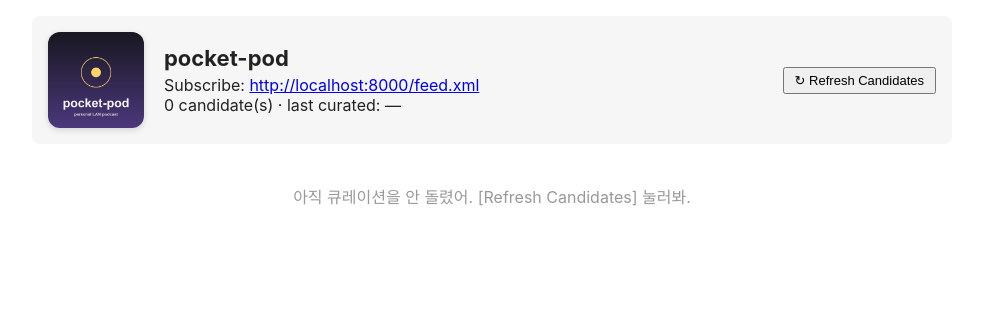
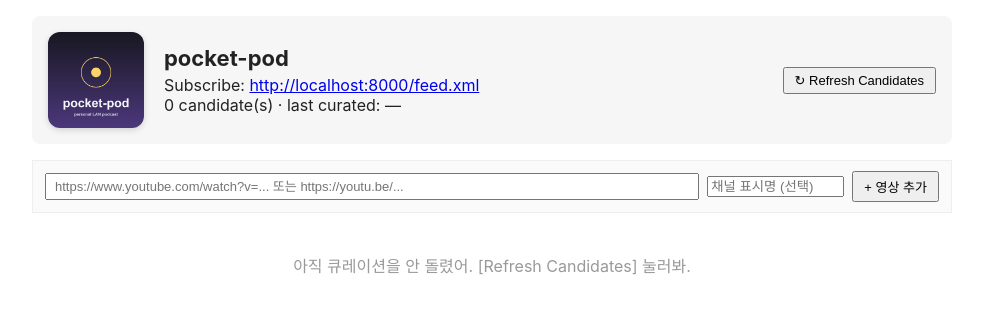
Before and after one commit to seonyoung-kim/pocket-pod-7c3f9a, a Flask app: page / in a window 1280 px wide. Shown: the part 61-375 px from the top of the page, without its empty margins (148-1131 px from the left). Run offline with Flask 3, Linux system fonts and the light colour scheme; parts of the project's set-up code (start-up, migrations or seed data) failed here and were passed over.

Commit message:
feat(ui): add a YouTube URL directly to candidates
New POST /candidates/add accepts a URL (watch / youtu.be / shorts /
embed / bare id), runs the existing _ytdlp_video_meta deep fetch, and
inserts the resulting Candidate at the top of the list. Duplicate checks
against state.candidates + state.episodes prevent re-add.

Failures (invalid URL, anti-bot, etc.) flash a message via Flask's
built-in flash system; base.html renders the queue below the nav.
Requires app.secret_key (POCKET_POD_SECRET env, defaults to a dev value).

New extract_video_id helper covers all 5 url shapes.

51 tests pass (4 new).

Co-Authored-By: Claude Opus 4.7 (1M context) <noreply@anthropic.com>

```diff
--- a/app.py
+++ b/app.py
@@ -5,9 +5,9 @@ import threading
 from datetime import datetime, timezone, timedelta
 from pathlib import Path
 
-from flask import Flask, redirect, render_template, request, url_for
+from flask import Flask, flash, redirect, render_template, request, url_for
 
-from scripts.curator import run_curation
+from scripts.curator import extract_video_id, run_curation, video_id_to_candidate
 from scripts.downloader import default_deps, download_one, regenerate_feed
 from scripts.rss_builder import FeedMeta
 from scripts.state import Candidate, SkippedEntry, load_state, save_state
@@ -41,6 +41,7 @@ FEED_META = FeedMeta(
 
 
 app = Flask(__name__)
+app.secret_key = os.environ.get("POCKET_POD_SECRET", "pocket-pod-dev-secret")
 download_queue: queue.Queue[Candidate] = queue.Queue()
 
 # /curate 중복 호출 방어 — non-blocking lock + flag.
@@ -136,6 +137,42 @@ def curate():
         return redirect(url_for("index"))
     _curate_running = True
     threading.Thread(target=_run_curate_in_bg, daemon=True).start()
+    return redirect(url_for("index"))
+
+
+@app.route("/candidates/add", methods=["POST"])
+def candidates_add():
+    """수동으로 YouTube URL 을 후보 리스트에 추가. anti-bot 등으로 메타 fetch 가
+    실패하면 flash 로 알리고 후보는 추가하지 않는다."""
+    url = (request.form.get("url") or "").strip()
+    alias = (request.form.get("alias") or "").strip() or None
+    if not url:
+        flash("URL을 입력해줘.", "error")
+        return redirect(url_for("index"))
+    vid = extract_video_id(url)
+    if not vid:
+        flash(f"YouTube URL이 아닌 것 같아: {url}", "error")
+        return redirect(url_for("index"))
+
+    state = load_state(STATE_PATH)
+    if any(c.video_id == vid for c in state.candidates):
+        flash(f"이미 후보에 있어: {vid}", "info")
+        return redirect(url_for("index"))
+    if any(e.video_id == vid for e in state.episodes):
+        flash(f"이미 다운로드한 영상이야: {vid}", "info")
+        return redirect(url_for("index"))
+
+    try:
+        cand = video_id_to_candidate(vid, alias=alias)
+    except Exception as e:
+        flash(f"메타 fetch 실패 ({vid}): {e}", "error")
+        return redirect(url_for("index"))
+
+    state.candidates.insert(0, cand)
+    # 한 번이라도 추가하면 last_curated_at 도 갱신해서 페이지에 stale 표시 안 보이게.
+    state.last_curated_at = _kst_now()
+    save_state(STATE_PATH, state)
+    flash(f"추가됨: {cand.title or vid}", "info")
     return redirect(url_for("index"))
 
 
--- a/scripts/curator.py
+++ b/scripts/curator.py
@@ -2,6 +2,7 @@ from __future__ import annotations
 import argparse
 import logging
 import os
+import re
 import sys
 from dataclasses import dataclass
 from datetime import date, datetime, timedelta, timezone
@@ -12,6 +13,25 @@ from yt_dlp import YoutubeDL, DownloadError
 
 from scripts.state import Candidate, State, load_state, save_state
 from scripts.watchlist import ChannelEntry, Watchlist, load_watchlist
+
+
+_VIDEO_ID_PATTERNS = [
+    re.compile(r"youtube\.com/watch\?[^#]*?v=([A-Za-z0-9_-]{11})"),
+    re.compile(r"youtu\.be/([A-Za-z0-9_-]{11})"),
+    re.compile(r"youtube\.com/shorts/([A-Za-z0-9_-]{11})"),
+    re.compile(r"youtube\.com/embed/([A-Za-z0-9_-]{11})"),
+    re.compile(r"^([A-Za-z0-9_-]{11})$"),
+]
+
+
+def extract_video_id(url_or_id: str) -> str | None:
+    """YouTube URL 또는 video_id 11자 토큰에서 video_id 추출."""
+    s = (url_or_id or "").strip()
+    for pat in _VIDEO_ID_PATTERNS:
+        m = pat.search(s)
+        if m:
+            return m.group(1)
+    return None
 
 
 log = logging.getLogger(__name__)
@@ -100,6 +120,30 @@ def _enrich_if_missing(v: VideoMeta) -> VideoMeta:
         view_count=v.view_count if v.view_count is not None else info.get("view_count"),
         upload_date_yyyymmdd=v.upload_date_yyyymmdd or info.get("upload_date"),
         thumbnail_url=v.thumbnail_url or info.get("thumbnail", ""),
+    )
+
+
+def video_id_to_candidate(video_id: str, alias: str | None = None) -> Candidate:
+    """수동 추가용: video_id 만으로 deep fetch 해서 Candidate 생성.
+    anti-bot 등으로 fetch 실패하면 DownloadError 전파."""
+    info = _ytdlp_video_meta(video_id)
+    today = date.today()
+    upload_yyyymmdd = info.get("upload_date") or today.strftime("%Y%m%d")
+    up = _parse_upload(upload_yyyymmdd)
+    view_count = int(info.get("view_count") or 0)
+    return Candidate(
+        video_id=video_id,
+        channel_id=info.get("channel_id") or "",
+        channel_name=info.get("channel") or info.get("uploader") or "",
+        channel_alias=alias or "",
+        title=info.get("title") or "",
+        duration_sec=int(info.get("duration") or 0),
+        view_count=view_count,
+        upload_date=up.isoformat(),
+        days_old=(today - up).days,
+        url=f"https://www.youtube.com/watch?v={video_id}",
+        thumbnail_url=info.get("thumbnail") or "",
+        score=float(view_count),
     )
 
 
--- a/templates/base.html
+++ b/templates/base.html
@@ -37,6 +37,16 @@
                            object-fit: cover;
                            box-shadow: 0 2px 6px rgba(0,0,0,0.15); }
     .podcast-header h1 { margin: 0 0 4px; font-size: 22px; }
+    .add-video-form { margin: 8px 0 16px; padding: 10px 12px;
+                       background: #fafafa; border: 1px solid #eee;
+                       display: flex; gap: 8px; align-items: center;
+                       flex-wrap: wrap; }
+    .add-video-form input[type=url] { flex: 1; min-width: 280px;
+                                       padding: 4px 8px; font-size: 13px; }
+    .flash { padding: 8px 12px; margin: 8px 0; border-radius: 4px;
+              font-size: 13px; }
+    .flash-error { background: #fee; color: #c33; border: 1px solid #fcc; }
+    .flash-info  { background: #eef; color: #336; border: 1px solid #ccf; }
   </style>
 </head>
 <body>
@@ -45,6 +55,11 @@
     <a href="/watchlist" class="{{ 'active' if active == 'watchlist' else '' }}">Watchlist</a>
     <a href="/episodes" class="{{ 'active' if active == 'episodes' else '' }}">Episodes</a>
   </nav>
+  {% with msgs = get_flashed_messages(with_categories=true) %}
+    {% for category, message in msgs %}
+      <div class="flash flash-{{ category }}">{{ message }}</div>
+    {% endfor %}
+  {% endwith %}
   {% block body %}{% endblock %}
 </body>
 </html>
--- a/templates/candidates.html
+++ b/templates/candidates.html
@@ -28,6 +28,13 @@
       setTimeout(function() { location.reload(); }, 5000);
     </script>
   {% endif %}
+
+  <form method="post" action="/candidates/add" class="add-video-form">
+    <input name="url" type="url" required
+           placeholder="https://www.youtube.com/watch?v=... 또는 https://youtu.be/...">
+    <input name="alias" type="text" size="14" placeholder="채널 표시명 (선택)">
+    <button type="submit">+ 영상 추가</button>
+  </form>
 
   {% if not state.candidates %}
     <div class="empty">
```
Also changed, not shown: tests/test_app.py (+55 -0 lines), tests/test_curator.py (+12 -0 lines).
